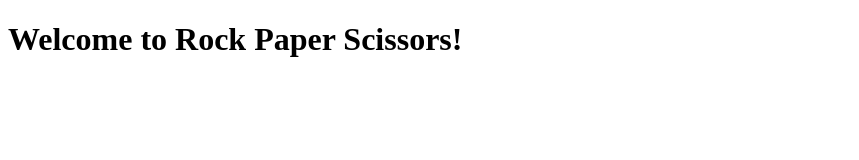
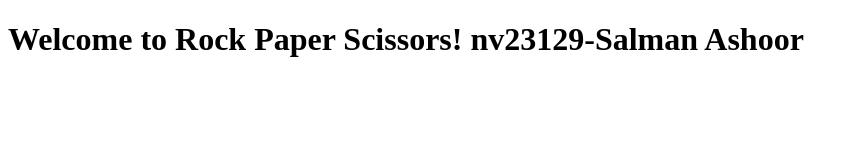
Before and after one commit to nv23129-salman-ashoor/project-rps, a plain HTML site: page index.html in a window 1280 px wide. Shown: the whole page, without its empty margins (0-859 px from the left). Drawn offline with Linux system fonts and the light colour scheme.

Commit message:
index.html

```diff
--- a/index.html
+++ b/index.html
@@ -7,6 +7,6 @@
     <script src="script.js" defer></script>
 </head>
 <body>
-    <h1>Welcome to Rock Paper Scissors!</h1>
+    <h1>Welcome to Rock Paper Scissors! nv23129-Salman Ashoor</h1>
 </body>
 </html>
```
